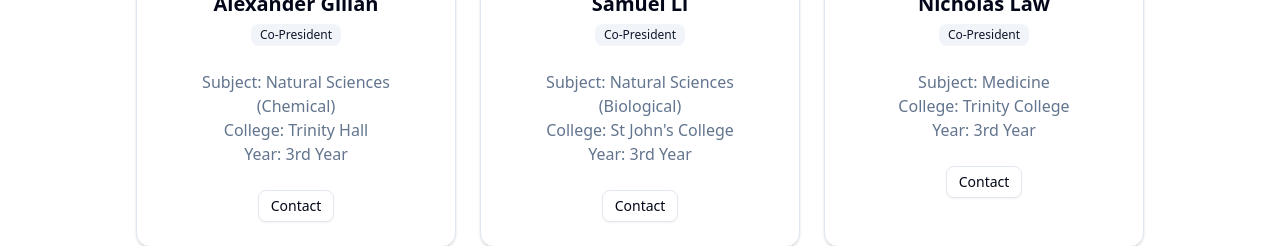
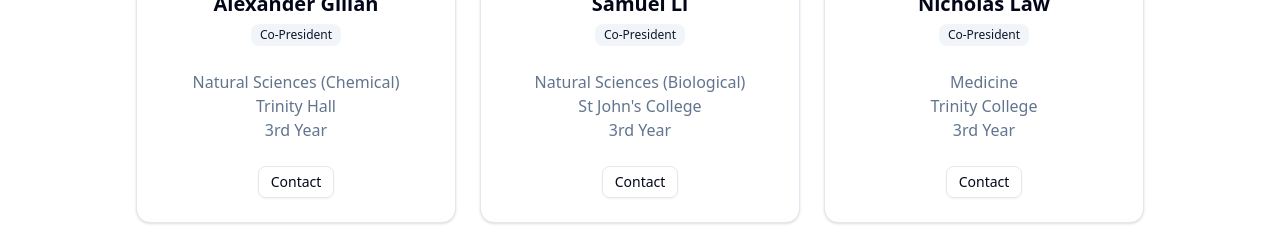
Before and after one commit to Cambridge-University-Scientific-Society/scisoc.com, a Next.js app: page /about/committee in a window 1280 px wide. Shown: the part 546-792 px from the top of the page. Built offline with nearby package versions, Linux system fonts and the light colour scheme.

Commit message:
fix: committee profile card

```diff
--- a/src/components/committee-card.tsx
+++ b/src/components/committee-card.tsx
@@ -29,9 +29,9 @@ export function CommitteeCard({ member }: CommitteeCardProps) {
       </CardHeader>
       <CardContent>
         <p className="text-muted-foreground mb-6">
-          Subject: {member.subject}<br/>
-          College: {member.college}<br/>
-          Year: {member.year}
+          {member.subject}<br/>
+          {member.college}<br/>
+          {member.year}
         </p>
         <Button variant="outline" size="sm" asChild>
           <a href={`mailto:${member.email}`}>
```
